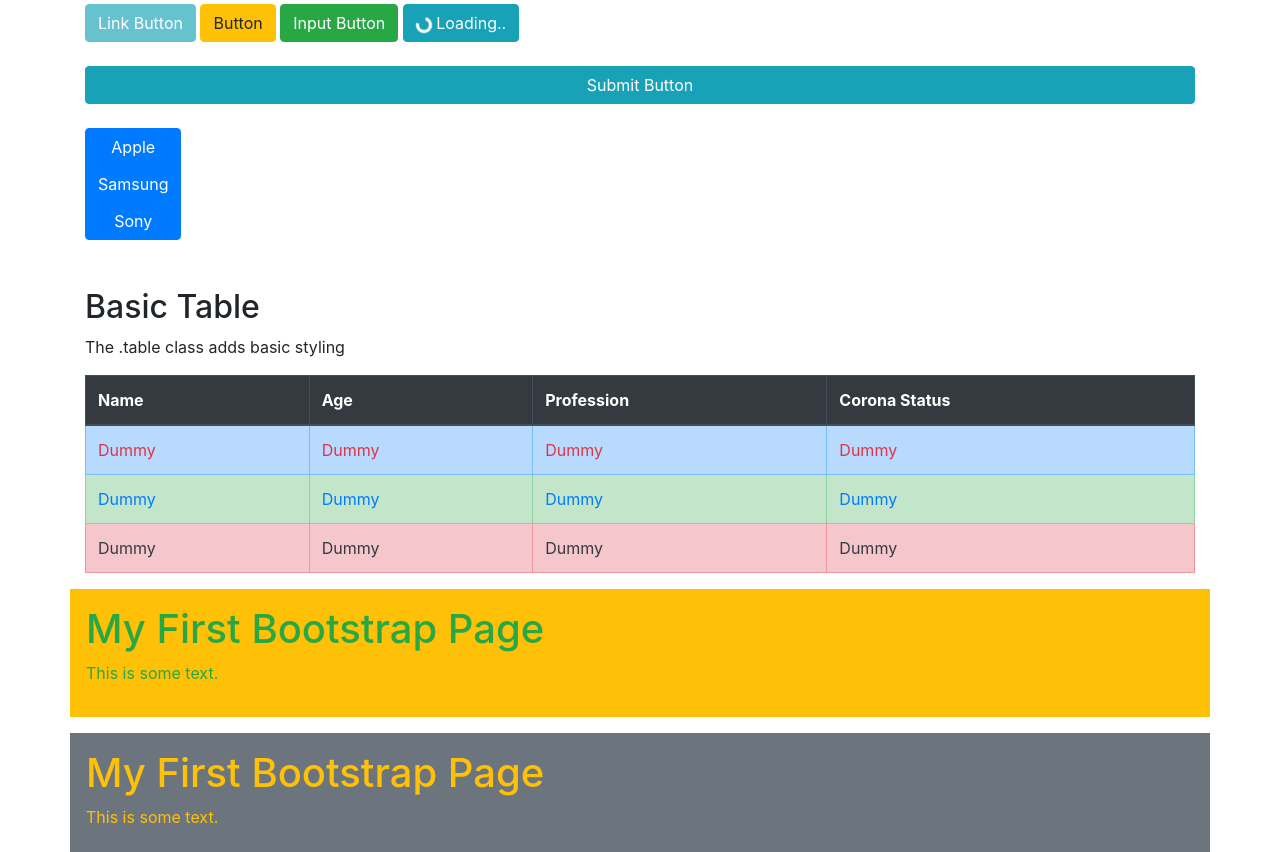
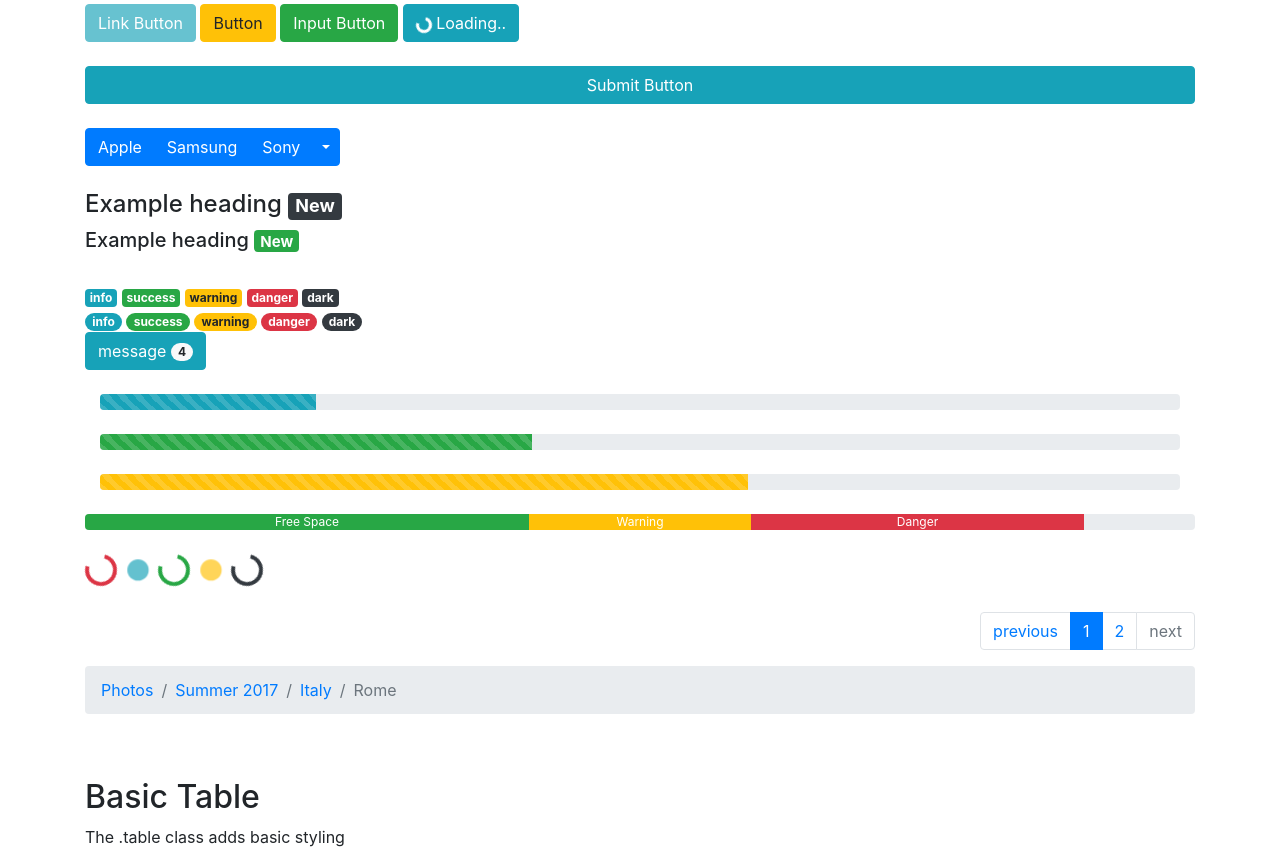
Before and after one commit to sagor1155/bootstrap, a plain HTML site: page index.html in a window 1280 px wide. Shown: the part 840-1692 px from the top of the page. Drawn offline with nearby package versions, Linux system fonts and the light colour scheme.

Commit message:
badge, pagination, progress bar, spinner added

```diff
--- a/index.html
+++ b/index.html
@@ -11,6 +11,7 @@
   </head>
 
   <body>
+	  <!-- column -->
     <div class="row my-3 border">
         <div class="col-sm-1 border bg-primary">col 1</div>
         <div class="col-sm-2 border bg-secondary">col 2</div>
@@ -19,6 +20,7 @@
 		<div class="col-sm-1 border bg-success">col 5</div>
 	</div>
 
+	<!-- jumbotron -->
 	<div class="jumbotron">
 		<div class="container">
 			<div class="col"><img src="paris.jpg" alt="paris home" class="img-responsive rounded mx-auto d-block img-fluid" width="304" height="236"></div>
@@ -27,6 +29,7 @@
 		<p>Bootstrap is the most popular framework for front end development</p>
 	</div>
 
+	<!-- alert message -->
 	<div class="container">
 		<div class="alert alert-success">
 			<strong>Success!</strong> Indicates a successful or positive action.
@@ -44,6 +47,7 @@
 	</div>
 
 	<div class="container">
+		<!-- button -->
 		<button type="button" class="btn">Basic</button>
 		<button type="button" class="btn btn-outline-primary">Primary</button>
 		<button type="button" class="btn btn-outline-secondary">Secondary</button>
@@ -66,18 +70,106 @@
 		<input type="submit"  class="btn btn-info btn-md btn-block" value="Submit Button">
 
 		<br>
-		<div class="btn-group-vertical">
+		<!-- button group -->
+		<div class="btn-group">
 			<button type="button" class="btn btn-primary">Apple</button>
 			<button type="button" class="btn btn-primary">Samsung</button>
-			<button type="button" class="btn btn-primary">Sony</button>
+
+			<div class="btn-group">
+				<button type="button" class="btn btn-primary">Sony</button>
+				<button type="button" class="btn btn-primary dropdown-toggle dropdown-toggle-split" data-toggle="dropdown">
+				  <span class="caret"></span>
+				</button>
+				<div class="dropdown-menu">
+					<a class="dropdown-item text-success bg-warning" href="#" >Tablet</a>
+					<a class="dropdown-item text-success bg-warning" href="#" >Smartphone</a>
+				</div>
+			</div>
 		</div>
+		<br><br>
+
+		<!-- badge -->
+		<h4>Example heading <span class="badge badge-dark">New</span></h4>
+		<h5>Example heading <span class="badge badge-success">New</span></h5>
+		<br>
+		<span class="badge badge-info">info</span>
+		<span class="badge badge-success">success</span>
+		<span class="badge badge-warning">warning</span>
+		<span class="badge badge-danger">danger</span>
+		<span class="badge badge-dark">dark</span>
+		<br>
+		<span class="badge badge-pill badge-info">info</span>
+		<span class="badge badge-pill badge-success">success</span>
+		<span class="badge badge-pill badge-warning">warning</span>
+		<span class="badge badge-pill badge-danger">danger</span>
+		<span class="badge badge-pill badge-dark">dark</span>
+		<br>
+		<button class="btn btn-info">
+			message <span class="badge badge-pill badge-light">4</span>
+		</button>
+		<br><br>
+
+		<!-- progress bar -->
+		<div class="container">
+			<div class="progress">
+				<div class="progress-bar bg-info progress-bar-striped progress-bar-animated" style="width: 20%;"></div>
+			</div>
+			<br>
+
+			<div class="progress">
+				<div class="progress-bar bg-success progress-bar-striped progress-bar-animated" style="width: 40%;"></div>
+			</div>
+			<br>
+
+			<div class="progress">
+				<div class="progress-bar bg-warning progress-bar-striped progress-bar-animated" style="width: 60%;"></div>
+			</div>
+			<br>
+		</div>
+
+		<div class="progress">
+			<div class="progress-bar bg-success" style="width:40%">
+			  Free Space
+			</div>
+			<div class="progress-bar bg-warning" style="width:20%">
+			  Warning
+			</div>
+			<div class="progress-bar bg-danger" style="width:30%">
+			  Danger
+			</div>
+		</div>
+		<br>
+
+		<!-- spinner -->
+		<div class="spinner-border spinner-grow-md text-danger"></div>
+		<div class="spinner-grow spinner-grow-md text-info"></div>
+		<div class="spinner-border spinner-grow-md text-success"></div>
+		<div class="spinner-grow spinner-grow-md text-warning"></div>
+		<div class="spinner-border spinner-grow-md text-dark" ></div>
+		<br> <br>
+
+		<!-- pagination -->
+		<ul class="pagination justify-content-end">
+			<li class="page-item"> <a class="page-link" href="#">previous</a></li>
+			<li class="page-item active"> <a class="page-link" href="#">1</a></li>
+			<li class="page-item"> <a class="page-link" href="#">2</a></li>
+			<li class="page-item disabled"> <a class="page-link" href="#">next</a></li>
+		</ul>
+
+		<ul class="breadcrumb">
+			<li class="breadcrumb-item"><a href="#">Photos</a></li>
+			<li class="breadcrumb-item"><a href="#">Summer 2017</a></li>
+			<li class="breadcrumb-item"><a href="#">Italy</a></li>
+			<li class="breadcrumb-item active">Rome</li>
+		  </ul>
+
 	</div>
+	<br><br>
 
-	<br><br>
+	<!-- table -->
 	<div class="container table-responsive-sm">
 		<h2>Basic Table</h2>
 		<p>The .table class adds basic styling</p>
-		<!-- <table class="table table-striped table-bordered table-dark"> -->
 		<table class="table table-md table-bordered">
 			<thead class="thead-dark">
 				<tr>
@@ -88,13 +180,13 @@
 				</tr>
 			</thead>
 			<tbody>
-				<tr class="table-primary text-danger">
+				<tr class="table-primary text-dark">
 					<td>Dummy</td>
 					<td>Dummy</td>
 					<td>Dummy</td>
 					<td>Dummy</td>
 				</tr>
-				<tr class="table-success text-primary">
+				<tr class="table-success text-dark">
 					<td>Dummy</td>
 					<td>Dummy</td>
 					<td>Dummy</td>
@@ -110,6 +202,7 @@
 		</table>
 	</div>
 
+	<!-- header & paragraph -->
     <div class="container-sm p-3 my-3 bg-warning text-success">
         <h1>My First Bootstrap Page</h1>
         <p>This is some text.</p>
```
